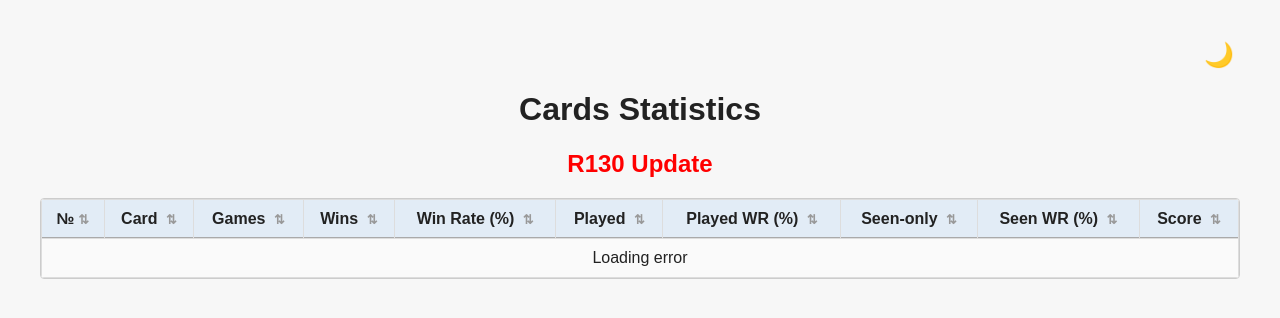
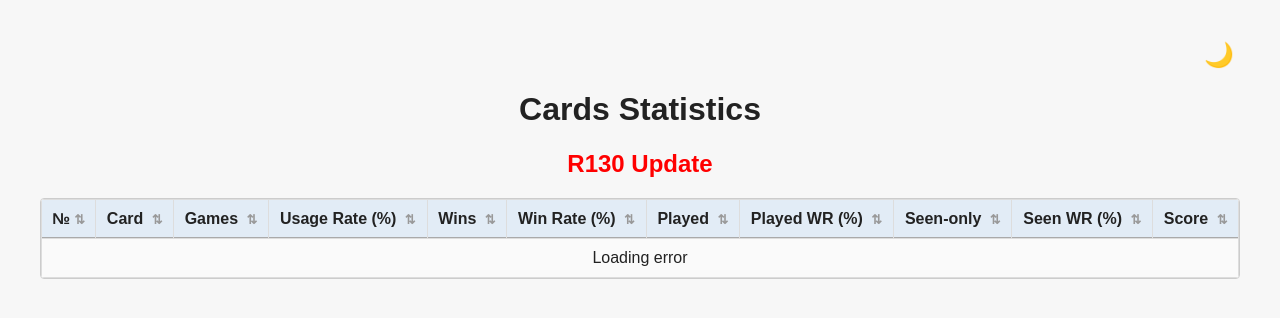
Before and after one commit to LunarKitsunify/ClubCardMonitoring, a Django app: page / in a window 1280 px wide. Shown: the top 318 px of the page. Run offline with Django 5.2, Linux system fonts and the light colour scheme.

Commit message:
Add usage rate to card statistics

```diff
--- a/static/script.js
+++ b/static/script.js
@@ -5,8 +5,15 @@
   fetch("/api/cardstats/")
     .then(response => response.json())
     .then(data => {
+
+        const totalGames = data.reduce(
+            (sum, card) => sum + (card.games || 0),
+            0
+        );
+
         cardData = data.map(card => ({
             ...card,
+            usage_rate: totalGames > 0 ? card.games / totalGames : 0,
             winrate: card.games > 0 ? card.wins / card.games : 0,
             played_wr: card.played_games > 0 ? card.played_wins / card.played_games : 0,
             seen_wr: card.seen_games > 0 ? card.seen_wins / card.seen_games : 0,
@@ -21,7 +28,7 @@
     .catch(err => {
       console.error("Loading error:", err);
       const tbody = document.querySelector("#stats-table tbody");
-      tbody.innerHTML = `<tr><td colspan="10">Loading error</td></tr>`;
+      tbody.innerHTML = `<tr><td colspan="11">Loading error</td></tr>`;
     });
 }
 
@@ -31,6 +38,7 @@
 
   data.forEach(card => {
     const winrate = (card.winrate * 100).toFixed(1);
+    const usageRate = (card.usage_rate * 100).toFixed(1);
     const playedRate = card.played_games > 0 ? (card.played_wr * 100).toFixed(1) : "-";
     const seenRate = card.seen_games > 0 ? (card.seen_wr * 100).toFixed(1) : "-";
 
@@ -38,6 +46,7 @@
       <td>${card.index}</td>
       <td>${card.name}</td>
       <td>${card.games}</td>
+      <td>${usageRate}</td>
       <td>${card.wins}</td>
       <td>${winrate}</td>
       <td>${card.played_games ?? 0}</td>
@@ -64,10 +73,11 @@
 
 function applySort(index, ascending) {
   const columnMap = [
-    "index", "name", "games", "wins",
+      "index", "name", "games", "usage_rate", "wins",
       "winrate", "played_games", "played_wr",
-    "seen_games", "seen_wr", "score", "impact"
+      "seen_games", "seen_wr", "score"
   ];
+
   const key = columnMap[index];
 
   const sorted = [...cardData].sort((a, b) => {
--- a/templates/components/stats_table.html
+++ b/templates/components/stats_table.html
@@ -5,17 +5,18 @@
                 <th onclick="sortByColumn(0, false)">№<span class="sort-arrow" data-col="0">⇅</span></th>
                 <th onclick="sortByColumn(1, true)">Card <span class="sort-arrow" data-col="0">⇅</span></th>
                 <th onclick="sortByColumn(2, true)">Games <span class="sort-arrow" data-col="1">⇅</span></th>
-                <th onclick="sortByColumn(3, true)">Wins <span class="sort-arrow" data-col="2">⇅</span></th>
-                <th onclick="sortByColumn(4, true)">Win Rate (%) <span class="sort-arrow" data-col="3">⇅</span></th>
-                <th onclick="sortByColumn(5, true)" title="Games where this card was played or discarded">Played <span class="sort-arrow" data-col="4">⇅</span></th>
-                <th onclick="sortByColumn(6, true)" title="Win rate in games where this card was played or discarded">Played WR (%) <span class="sort-arrow" data-col="5">⇅</span></th>
-                <th onclick="sortByColumn(7, true)" title="Games where this card was drawn but not played">Seen-only <span class="sort-arrow" data-col="6">⇅</span></th>
-                <th onclick="sortByColumn(8, true)" title="Win rate in games where this card was only seen"    >Seen WR (%) <span class="sort-arrow" data-col="7">⇅</span></th>
-                <th onclick="sortByColumn(9, true)" title="Overall score based on card performance and impact">Score <span class="sort-arrow" data-col="8">⇅</span></th>
+                <th onclick="sortByColumn(3, true)" title="Percentage of all card games that include this card">Usage Rate (%) <span class="sort-arrow" data-col="3">⇅</span></th>
+                <th onclick="sortByColumn(4, true)">Wins <span class="sort-arrow" data-col="2">⇅</span></th>
+                <th onclick="sortByColumn(5, true)">Win Rate (%) <span class="sort-arrow" data-col="3">⇅</span></th>
+                <th onclick="sortByColumn(6, true)" title="Games where this card was played or discarded">Played <span class="sort-arrow" data-col="4">⇅</span></th>
+                <th onclick="sortByColumn(7, true)" title="Win rate in games where this card was played or discarded">Played WR (%) <span class="sort-arrow" data-col="5">⇅</span></th>
+                <th onclick="sortByColumn(8, true)" title="Games where this card was drawn but not played">Seen-only <span class="sort-arrow" data-col="6">⇅</span></th>
+                <th onclick="sortByColumn(9, true)" title="Win rate in games where this card was only seen"    >Seen WR (%) <span class="sort-arrow" data-col="7">⇅</span></th>
+                <th onclick="sortByColumn(10, true)" title="Overall score based on card performance and impact">Score <span class="sort-arrow" data-col="8">⇅</span></th>
             </tr>
         </thead>
         <tbody>
-            <tr><td colspan="10">Loading...</td></tr>
+            <tr><td colspan="11">Loading...</td></tr>
         </tbody>
     </table>
 </div>
```
Lines whose indentation alone changed are shown as unchanged.
